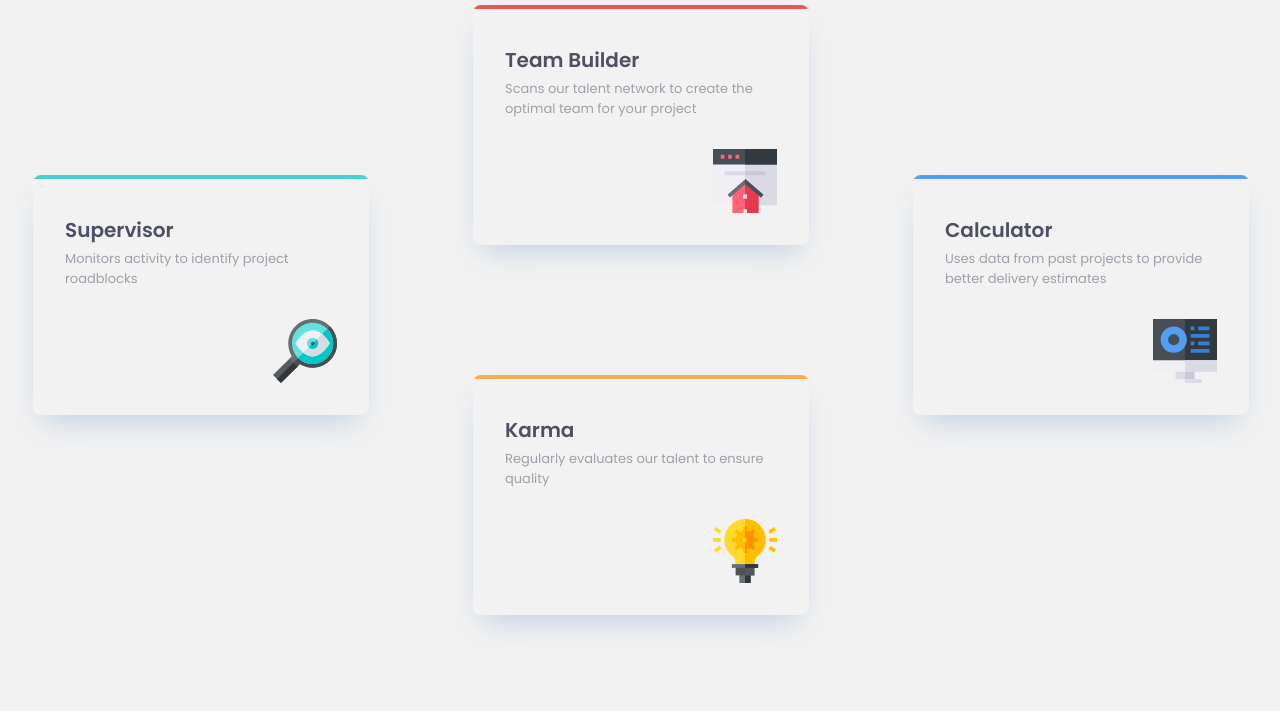
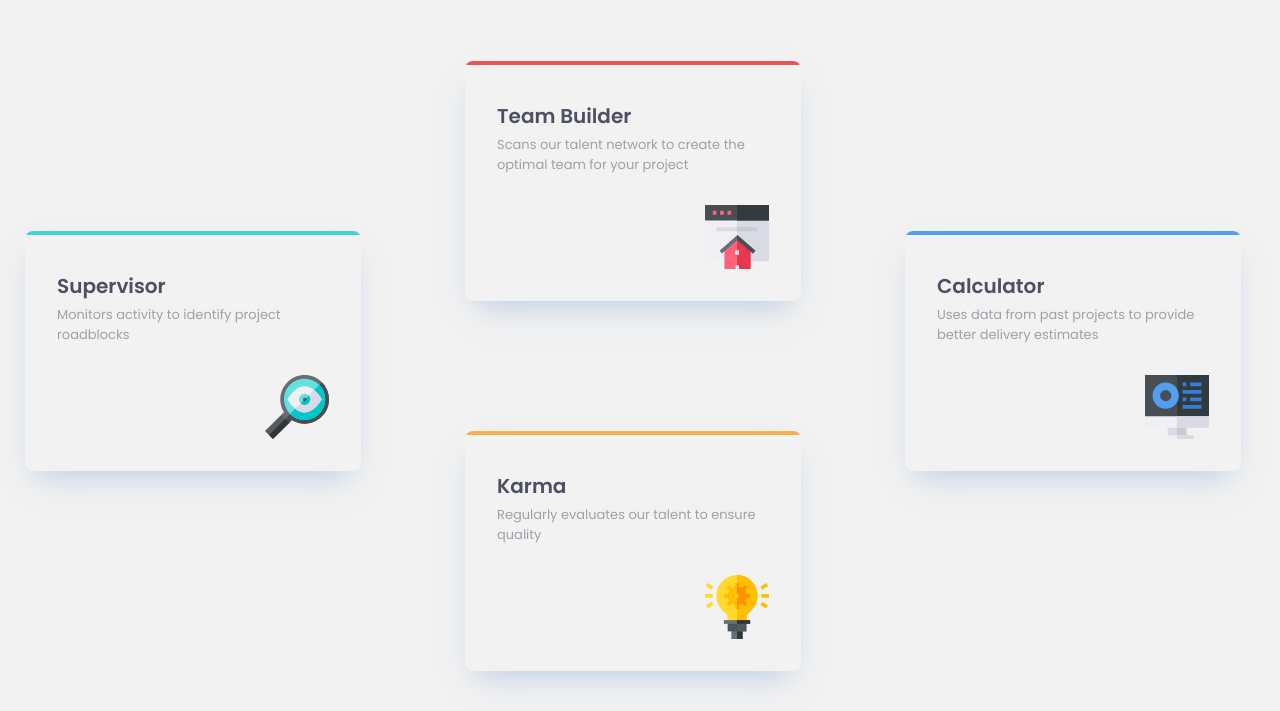
Before and after one commit to MamieNorris/Four-card-feature-section, a plain HTML site: page index.html in a window 1280 px wide. Shown: the part 277-988 px from the top of the page. Before the commit the page ends 932 px from the top, so only its background shows below. Drawn offline with Linux system fonts and the light colour scheme.

Commit message:
Add files via upload

```diff
--- a/style.css
+++ b/style.css
@@ -10,6 +10,7 @@ body{
     justify-content: center;
     height: 100vh;
     width: 100%;
+    margin: 4rem auto
 }
 
 p {
```
